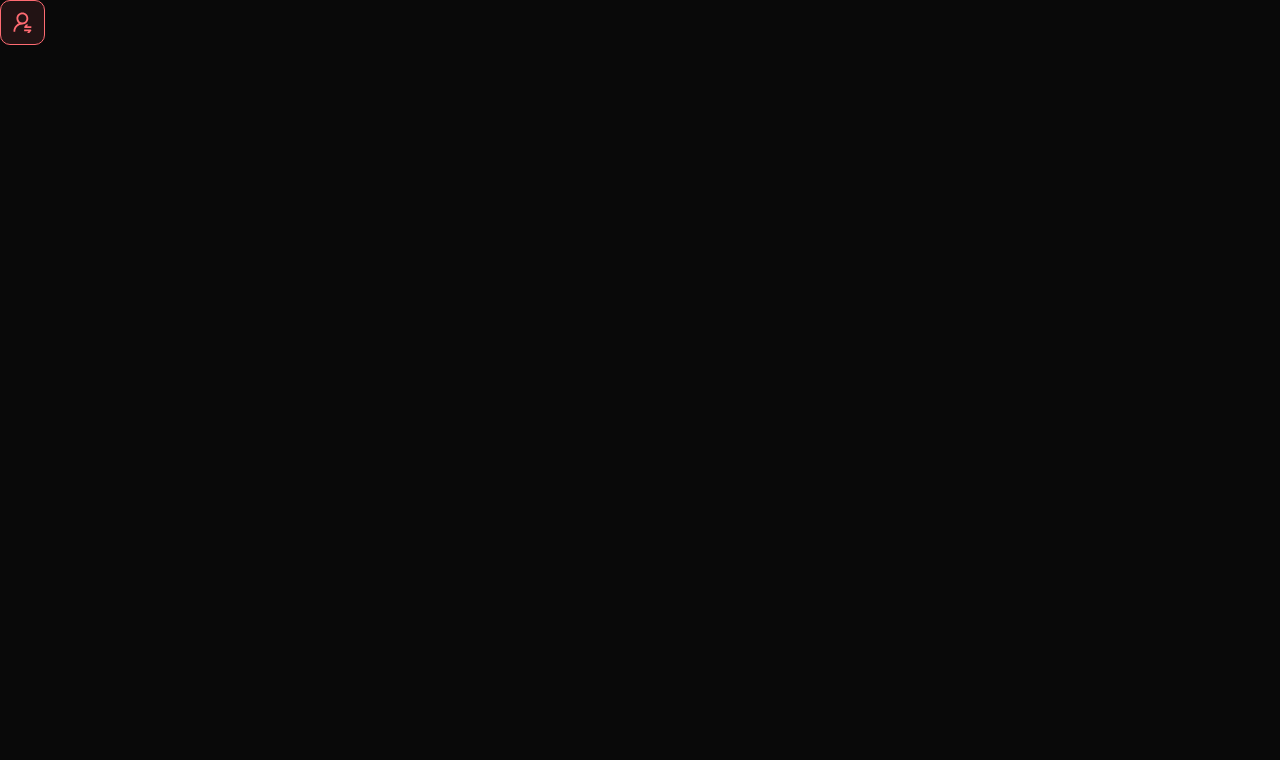
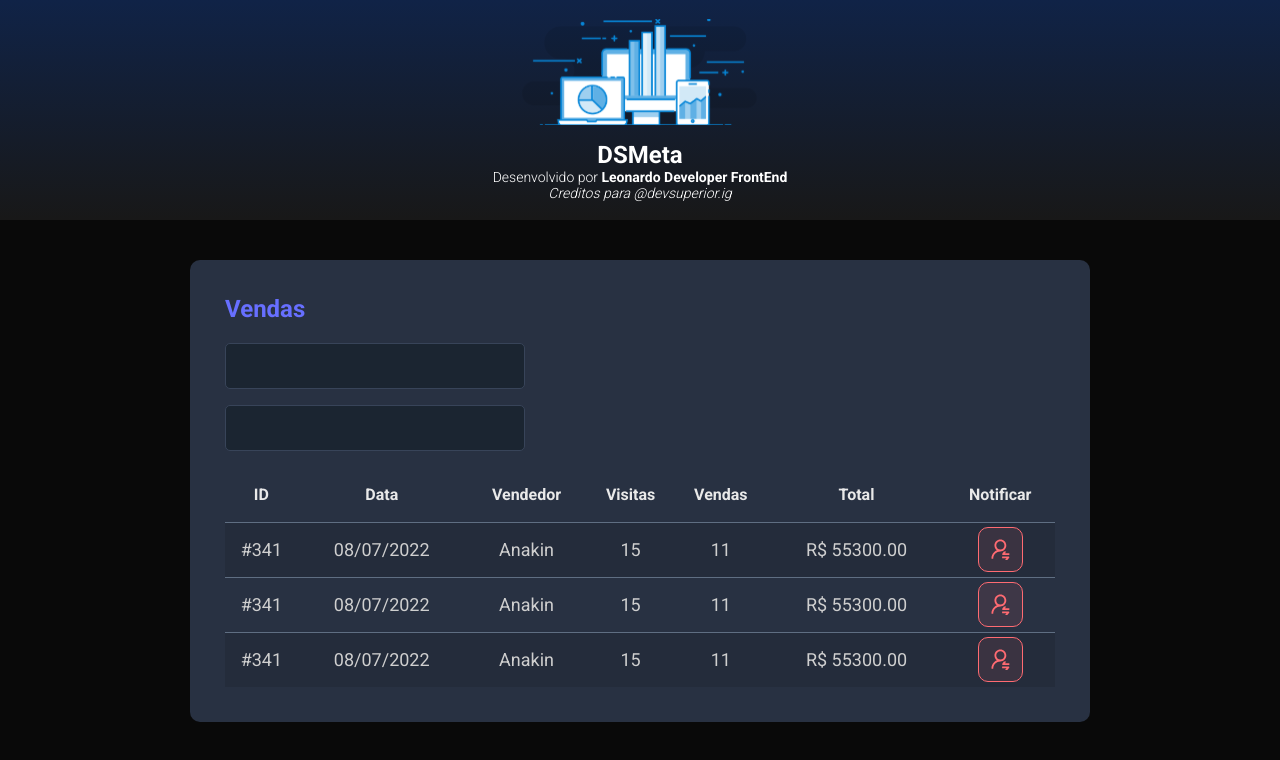
Before and after one commit to leoleodev/dsmeta, a React (Vite) app in the folder frontend/: page / in a window 1280 px wide. Shown: the top 760 px of the page. Built offline with nearby package versions, Linux system fonts and the light colour scheme.

Commit message:
other components

```diff
--- a/frontend/index.html
+++ b/frontend/index.html
@@ -4,7 +4,7 @@
     <meta charset="UTF-8" />
     <link rel="icon" type="image/svg+xml" href="/vite.svg" />
     <meta name="viewport" content="width=device-width, initial-scale=1.0" />
-    <title>Vite + React + TS</title>
+    <title>Projeto Spring React</title>
   </head>
   <body>
     <div id="root"></div>
--- /dev/null
+++ b/frontend/src/components/Header.tsx
@@ -0,0 +1,22 @@
+
+import Style from '../styles/modules/Header.module.css';
+import imageHeader from '../images/image-header.svg';
+
+export function Header(){
+    return(
+
+        <header>
+            <div className={Style.headerContainer}>
+                <img src={imageHeader} alt="DSMeta" />
+                <h1>DSMeta</h1>
+                <p>
+                    Desenvolvido por <strong>Leonardo Developer FrontEnd</strong>
+                </p>
+                <p>
+                    <i>Creditos para @devsuperior.ig</i>
+                </p>
+            </div>
+        </header>
+
+    );
+}
--- /dev/null
+++ b/frontend/src/components/Salescard.tsx
@@ -0,0 +1,78 @@
+
+import Style from '../styles/modules/Salescard.module.css';
+import { Notificationbutton } from './Notificationbutton';
+
+export function Salescard(){
+    return(
+        <div className={Style.dsmetaCard}>
+            <h2 className={Style.dsmetaSalesTitle}>Vendas</h2>
+            <div>
+              <div className={Style.dsmetaFormControlContainer}>
+                <input className={Style.dsmetaFormControl} type="text" />
+              </div>
+              <div className={Style.dsmetaFormControlContainer}>
+                <input className={Style.dsmetaFormControl} type="text" />
+              </div>
+            </div>
+
+            <div>
+              <table className={Style.dsmetaSalesTable}>
+                <thead>
+                  <tr>
+                    <th className={Style.show992}>ID</th>
+                    <th className={Style.show576}>Data</th>
+                    <th>Vendedor</th>
+                    <th className={Style.show992}>Visitas</th>
+                    <th className={Style.show992}>Vendas</th>
+                    <th>Total</th>
+                    <th>Notificar</th>
+                  </tr>
+                </thead>
+                <tbody>
+                  <tr>
+                    <td className={Style.show992}>#341</td>
+                    <td className={Style.show576}>08/07/2022</td>
+                    <td>Anakin</td>
+                    <td className={Style.show992}>15</td>
+                    <td className={Style.show992}>11</td>
+                    <td>R$ 55300.00</td>
+                    <td>
+                      <div className={Style.dsmetaRedBtnContainer}>
+                        <Notificationbutton />
+                      </div>
+                    </td>
+                  </tr>
+                  <tr>
+                    <td className={Style.show992}>#341</td>
+                    <td className={Style.show576}>08/07/2022</td>
+                    <td>Anakin</td>
+                    <td className={Style.show992}>15</td>
+                    <td className={Style.show992}>11</td>
+                    <td>R$ 55300.00</td>
+                    <td>
+                      <div className={Style.dsmetaRedBtnContainer}>
+                        <Notificationbutton />
+                      </div>
+                    </td>
+                  </tr>
+                  <tr>
+                    <td className={Style.show992}>#341</td>
+                    <td className={Style.show576}>08/07/2022</td>
+                    <td>Anakin</td>
+                    <td className={Style.show992}>15</td>
+                    <td className={Style.show992}>11</td>
+                    <td>R$ 55300.00</td>
+                    <td>
+                      <div className={Style.dsmetaRedBtnContainer}>
+                        <Notificationbutton />
+                      </div>
+                    </td>
+                  </tr>
+                </tbody>
+
+              </table>
+            </div>
+
+          </div>
+    );
+}
--- a/frontend/src/pages/App.tsx
+++ b/frontend/src/pages/App.tsx
@@ -1,11 +1,24 @@
-import { Notificationbutton } from "../components/Notificationbutton";
+import { Header } from "../components/Header";
+import { Salescard } from "../components/Salescard";
+
+import '../styles/global.css';
 
 function App() {
   return(
 
-    <div>
-      <Notificationbutton />
-    </div>
+    <>
+      <Header />
+
+      <main>
+        <section id="sales">
+          <div className="salesContainer">
+
+            <Salescard />
+
+          </div>
+        </section>
+      </main>
+    </>
 
   );
 }
--- a/frontend/src/styles/global.css
+++ b/frontend/src/styles/global.css
@@ -20,3 +20,13 @@ a:visited {
   color: unset;
   text-decoration: none;
 }
+
+.salesContainer {
+  width: 100%;
+  max-width: 900px;
+  margin: 0 auto;
+}
+
+#sales {
+  padding: 40px 10px;
+}
--- /dev/null
+++ b/frontend/src/styles/modules/Header.module.css
@@ -0,0 +1,28 @@
+
+header {
+    background: linear-gradient(180deg, #102347 0%, #181818 100%);
+    height: 220px;
+    display: flex;
+    align-items: center;
+    justify-content: center;
+  }
+
+  .headerContainer {
+    display: flex;
+    flex-direction: column;
+    align-items: center;
+  }
+
+  .headerContainer img {
+    width: 235px;
+  }
+
+  .headerContainer h1 {
+    margin-top: 15px;
+    font-size: 24px;
+  }
+
+  .headerContainer p {
+    font-size: 14px;
+    font-weight: 300;
+  }
--- /dev/null
+++ b/frontend/src/styles/modules/Salescard.module.css
@@ -0,0 +1,98 @@
+
+.dsmetaCard {
+    background-color: #283142;
+    border-radius: 10px;
+    padding: 30px 10px;
+  }
+
+.dsmetaSalesTitle {
+    color: #676fff;
+    font-size: 24px;
+    margin-bottom: 20px;
+  }
+
+.dsmetaFormControlContainer {
+    margin-bottom: 16px;
+    max-width: 300px;
+  }
+
+  .dsmetaFormControl {
+    width: 100%;
+    height: 46px;
+    background-color: #1b2531;
+    border: 1px solid #384459;
+    border-radius: 5px;
+    color: #9aaabe;
+    padding: 0 20px;
+    font-size: 18px;
+  }
+
+  .dsmetaSalesTable {
+    width: 100%;
+    border-spacing: 0;
+    border-collapse: collapse;
+  }
+
+  .dsmetaSalesTable thead {
+    height: 55px;
+    font-size: 16px;
+    color: #e9e9e9;
+    font-weight: 700;
+  }
+
+  .dsmetaSalesTable tbody {
+    font-size: 14px;
+    font-weight: 400;
+    color: #cfcfcf;
+    text-align: center;
+  }
+
+  .dsmetaSalesTable tbody tr {
+    height: 74px;
+    border-top: 1px solid #5f6e82;
+  }
+
+  .dsmetaSalesTable tbody tr:hover > td {
+    background-color: #384459;
+  }
+
+  .dsmetaSalesTable tbody tr:nth-child(odd) {
+    background-color: #242c3b;
+  }
+
+  .dsmetaRedBtnContainer {
+      display: flex;
+      justify-content: center;
+  }
+
+  .show576 {
+      display: none;
+  }
+
+  .show992 {
+      display: none;
+  }
+
+  @media (min-width: 576px) {
+      .show576 {
+          display: table-cell;
+      }
+
+      .dsmetaCard {
+          padding: 35px;
+      }
+
+      .dsmetaSalesTable tbody tr {
+          height: 55px;
+      }
+
+      .dsmetaSalesTable tbody {
+          font-size: 18px;
+      }
+  }
+
+  @media (min-width: 992px) {
+      .show992 {
+          display: table-cell;
+      }
+  }
```
Also changed, not shown: frontend/src/images/image-header.svg (added).
